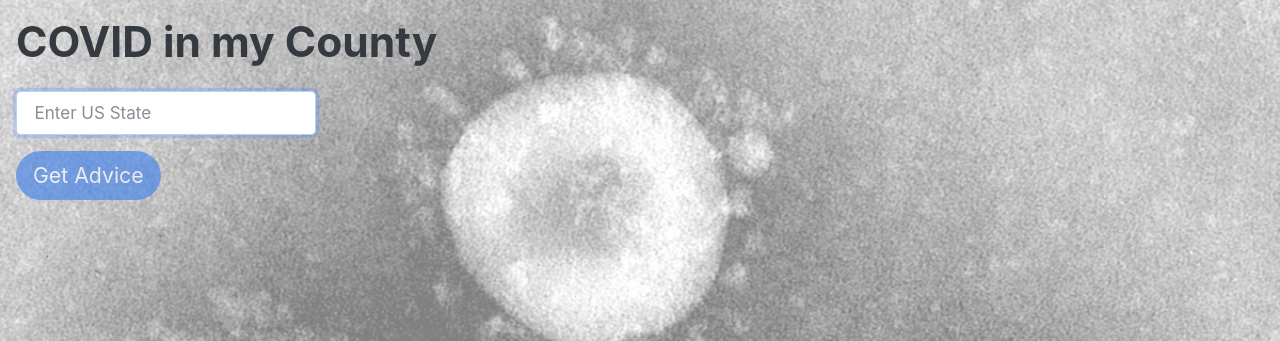
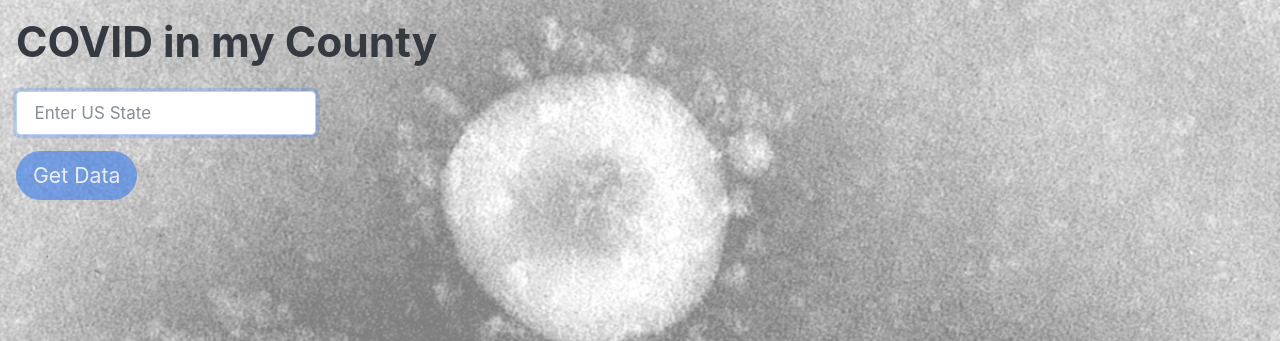
Before and after one commit to hycsg/covid-19-hackathon-app, a Flask app: page / in a window 1280 px wide. Shown: the top 341 px of the page. Run offline with Flask 2, Linux system fonts and the light colour scheme; some libraries are stand-ins or nearby versions.

Commit message:
renamed button to Get Data

```diff
--- a/app/templates/index.html
+++ b/app/templates/index.html
@@ -18,7 +18,7 @@
         <div class="autocomplete">
             <input id="county_input" type="text" placeholder="Enter County Name" name="county" class="form-control d-none" required="required">
         </div>
-        <input id="submit" type="submit" disabled value="Get Advice" class="btn btn-primary btn-lg">
+        <input id="submit" type="submit" disabled value="Get Data" class="btn btn-primary btn-lg">
     </form>
     <script type="text/javascript" src="{{ url_for('static', filename='autocomplete.js') }} "></script>
 </body>
```
